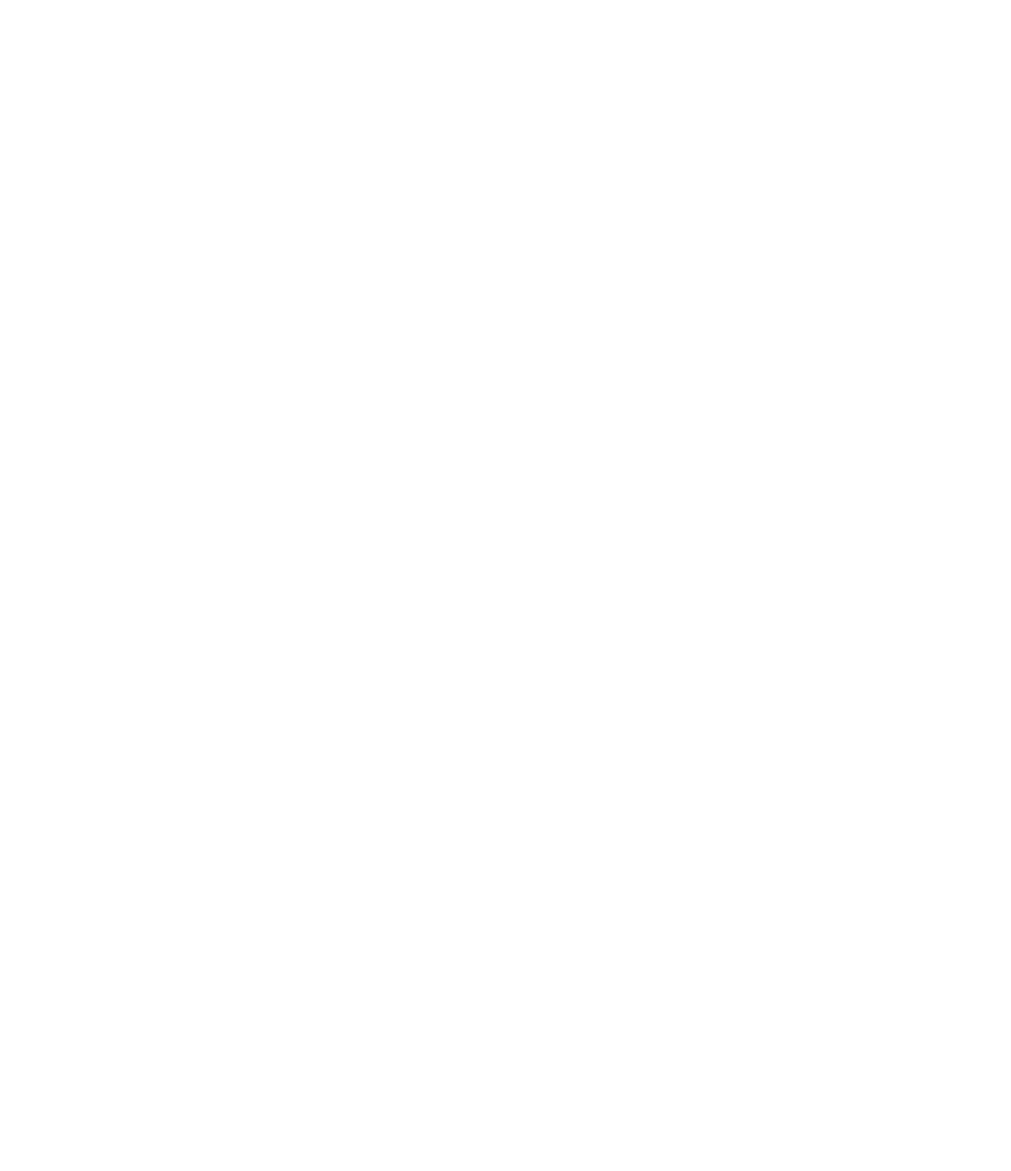
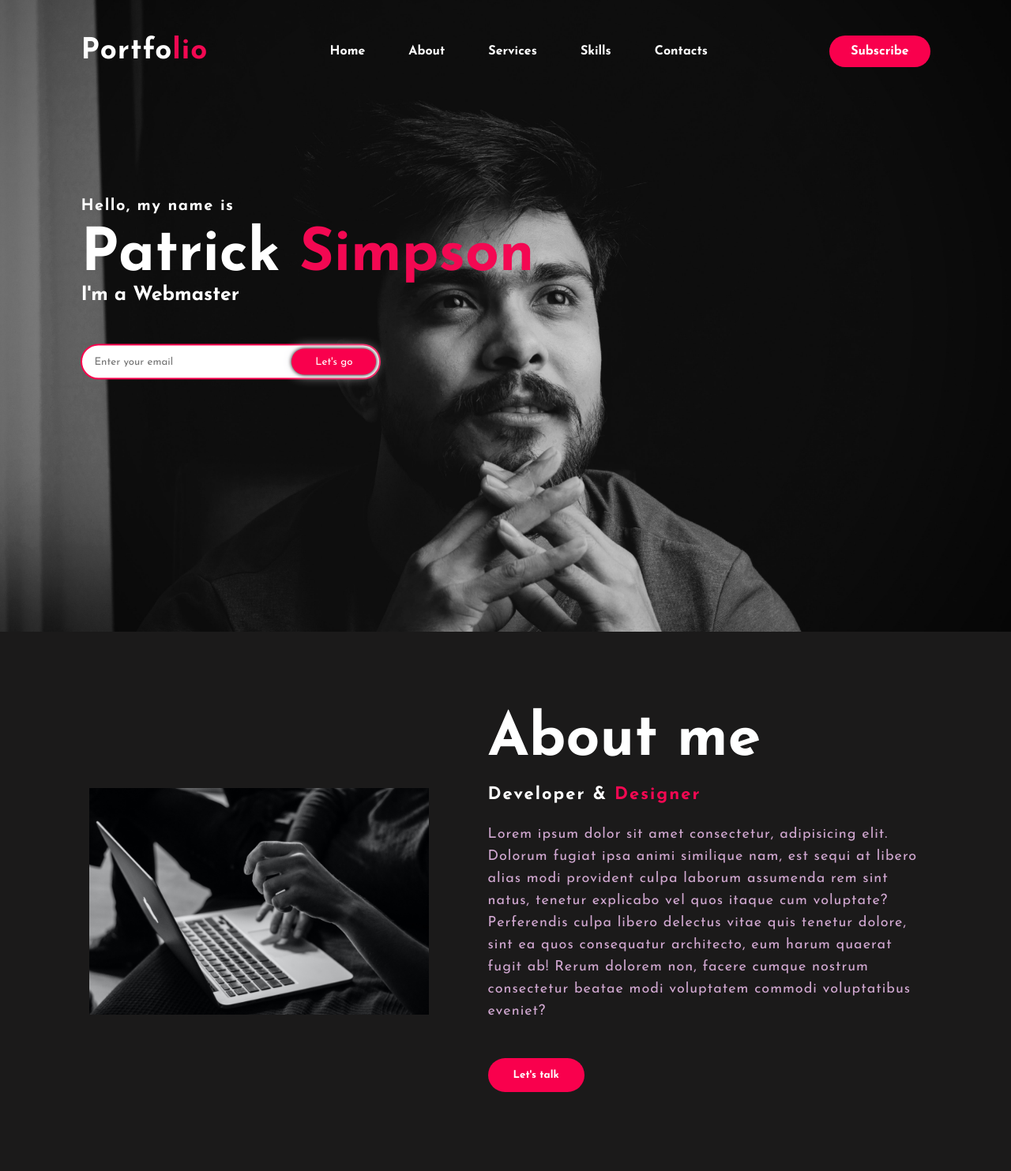
Before and after one commit to keystas/html, a plain HTML site: page personal_portfolio/index.html in a window 1280 px wide. Shown: the whole page at 79% size. Before the commit the page ends 800 px from the top, so only its background shows below. Drawn offline with Linux system fonts and the light colour scheme.

Commit message:
Update portfolio sample, hero and about section

```diff
--- a/personal_portfolio/index.html
+++ b/personal_portfolio/index.html
@@ -6,11 +6,53 @@
     <meta name="viewport" content="width=device-width, initial-scale=1.0">
     <title>Portfolio</title>
     <link rel="stylesheet" href="./styles/main.css">
+
     <link rel="preconnect" href="https://fonts.googleapis.com">
     <link rel="preconnect" href="https://fonts.gstatic.com" crossorigin>
     <link href="https://fonts.googleapis.com/css2?family=Josefin+Sans:wght@100;200;300;400;500;600;700&family=Roboto:ital,wght@0,400;0,500;0,700;0,900;1,400;1,500;1,700;1,900&display=swap" rel="stylesheet">
+
+    <link rel="stylesheet" href="https://cdnjs.cloudflare.com/ajax/libs/font-awesome/6.2.1/css/all.min.css" integrity="sha512-MV7K8+y+gLIBoVD59lQIYicR65iaqukzvf/nwasF0nqhPay5w/9lJmVM2hMDcnK1OnMGCdVK+iQrJ7lzPJQd1w==" crossorigin="anonymous" referrerpolicy="no-referrer" />
 </head>
 <body>
+    <!-- Hero Section -->
 
+    <div class="hero">
+        <nav>
+            <h2 class="logo">Portfo<span>lio</span></h2>
+            <ul>
+                <li><a href="#">Home</a></li>
+                <li><a href="#">About</a></li>
+                <li><a href="#">Services</a></li>
+                <li><a href="#">Skills</a></li>
+                <li><a href="#">Contacts</a></li>
+            </ul>
+            <a href="#" class="btn">Subscribe</a>
+        </nav>
+
+        <div class="content">
+            <h4>Hello, my name is</h4>
+            <h1>Patrick <span>Simpson</span></h1>
+            <h3>I'm a Webmaster</h3>
+            <div class="newsletter">
+                <form>
+                    <input type="email" name="email" id="mail" placeholder="Enter your email">
+                    <input type="Submit" name="Submit" value="Let's go">
+                </form>
+            </div>
+        </div>
+    </div>
+
+<!-- About Section -->
+<section class="about">
+    <div class="main">
+        <img src="./images/1.jpg">
+        <div class="about-text">
+            <h2>About me</h2>
+            <h5>Developer & <span>Designer</span></h5>
+            <p>Lorem ipsum dolor sit amet consectetur, adipisicing elit. Dolorum fugiat ipsa animi similique nam, est sequi at libero alias modi provident culpa laborum assumenda rem sint natus, tenetur explicabo vel quos itaque cum voluptate? Perferendis culpa libero delectus vitae quis tenetur dolore, sint ea quos consequatur architecto, eum harum quaerat fugit ab! Rerum dolorem non, facere cumque nostrum consectetur beatae modi voluptatem commodi voluptatibus eveniet?</p>
+            <button type="button">Let's talk</button>
+        </div>
+    </div>
+</section>
 </body>
 </html>
--- a/personal_portfolio/styles/main.css
+++ b/personal_portfolio/styles/main.css
@@ -4,3 +4,189 @@
     font-family: 'Josefin Sans', sans-serif;
     box-sizing: border-box;
 }
+
+html,
+body {
+    font-size: 16px;
+}
+
+h2 {
+    font-size: 31px;
+}
+
+.hero {
+    height: 100vh;
+    width: 100%;
+    background-image: url(../images/2.jpg);
+    background-size: cover;
+    background-position: center center;
+}
+
+nav {
+    display: flex;
+    align-items: center;
+    justify-content: space-between;
+    padding-top: 2.8em;
+    padding-left: 8%;
+    padding-right: 8%;
+}
+
+.logo {
+    color: white;
+    font-size: 2.3em;
+    letter-spacing: 1px;
+    cursor: pointer;
+}
+
+span {
+    color: #f30852;
+}
+
+nav ul li {
+    list-style-type: none;
+    display: inline-block;
+    padding: 10px 25px;
+}
+
+nav ul li a {
+    color: white;
+    text-decoration: none;
+    font-weight: bold;
+    text-transform: capitalize;
+}
+
+nav ul li a:hover {
+    color: #f9004d;
+    transition: .4s;
+}
+
+.btn {
+    background-color: #f9004d;
+    color: white;
+    text-decoration: none;
+    border: 2px solid transparent;
+    font-weight: bold;
+    padding: 10px 25px;
+    border-radius: 30px;
+    transition: transform .4s;
+}
+
+.btn:hover {
+    transform: scale(1.2);
+}
+
+.content {
+    position: absolute;
+    top: 50%;
+    left: 8%;
+    transform: translateY(-65%);
+}
+
+h1 {
+    color: white;
+    margin: 15px 0px 0px;
+    font-size: 75px;
+}
+
+h3 {
+    color: white;
+    font-size: 25px;
+    margin-bottom: 50px;
+}
+
+h4 {
+    color: #fcfcfc;
+    letter-spacing: 1.5px;
+    font-size: 20px;
+}
+
+.newsletter form{
+    width: 380px;
+    max-width: 100%;
+    position: relative;
+}
+
+.newsletter form input:first-child {
+    display: inline-block;
+    width: 100%;
+    padding: 14px 130px 14px 15px;
+    border: 2px solid #f9004d;
+    outline: none;
+    border-radius: 30px;
+}
+
+.newsletter form input:last-child {
+    position: absolute;
+    display: inline-block;
+    border: none;
+    outline: none;
+    padding: 10px 30px;
+    border-radius: 30px;
+    background-color: #f9004d;
+    color: white;
+    box-shadow: 0px 0px 5px #000, 0px 0px 15px #ececf0;
+    top: 6px;
+    right: 6px;
+}
+
+.about {
+    width: 100%;
+    padding: 100px 0px;
+    background-color: #1b1a1a;
+}
+
+.about img {
+    height: auto;
+    width: 430px;
+}
+
+.about-text {
+    width: 550px;
+}
+
+.main {
+    width: 1130px;
+    max-width: 95%;
+    margin: 0 auto;
+    display: flex;
+    align-items: center;
+    justify-content: space-around;
+}
+
+.about-text h2 {
+    color: white;
+    font-size: 75px;
+    margin-bottom: 20px;
+}
+
+.about-text h5 {
+    color: white;
+    letter-spacing: 2px;
+    font-size: 22px;
+    margin-bottom: 25px;
+}
+
+.about-text p {
+    color: #fcfc;
+    letter-spacing: 1px;
+    line-height: 28px;
+    font-size: 18px;
+    margin-bottom: 45px;
+}
+
+button {
+    background-color: #f9004d;
+    color: white;
+    text-decoration: none;
+    border: 2px solid transparent;
+    font-weight: bold;
+    padding: 13px 30px;
+    border-radius: 30px;
+    transition: .4s;
+}
+
+button:hover {
+    background-color: transparent;
+    border: 2px solid #f9004d;
+    cursor: pointer;
+}
```
Also changed, not shown: personal_portfolio/images/1.jpg (added), personal_portfolio/images/2.jpg (added), personal_portfolio/images/bg3.jpg (added).
